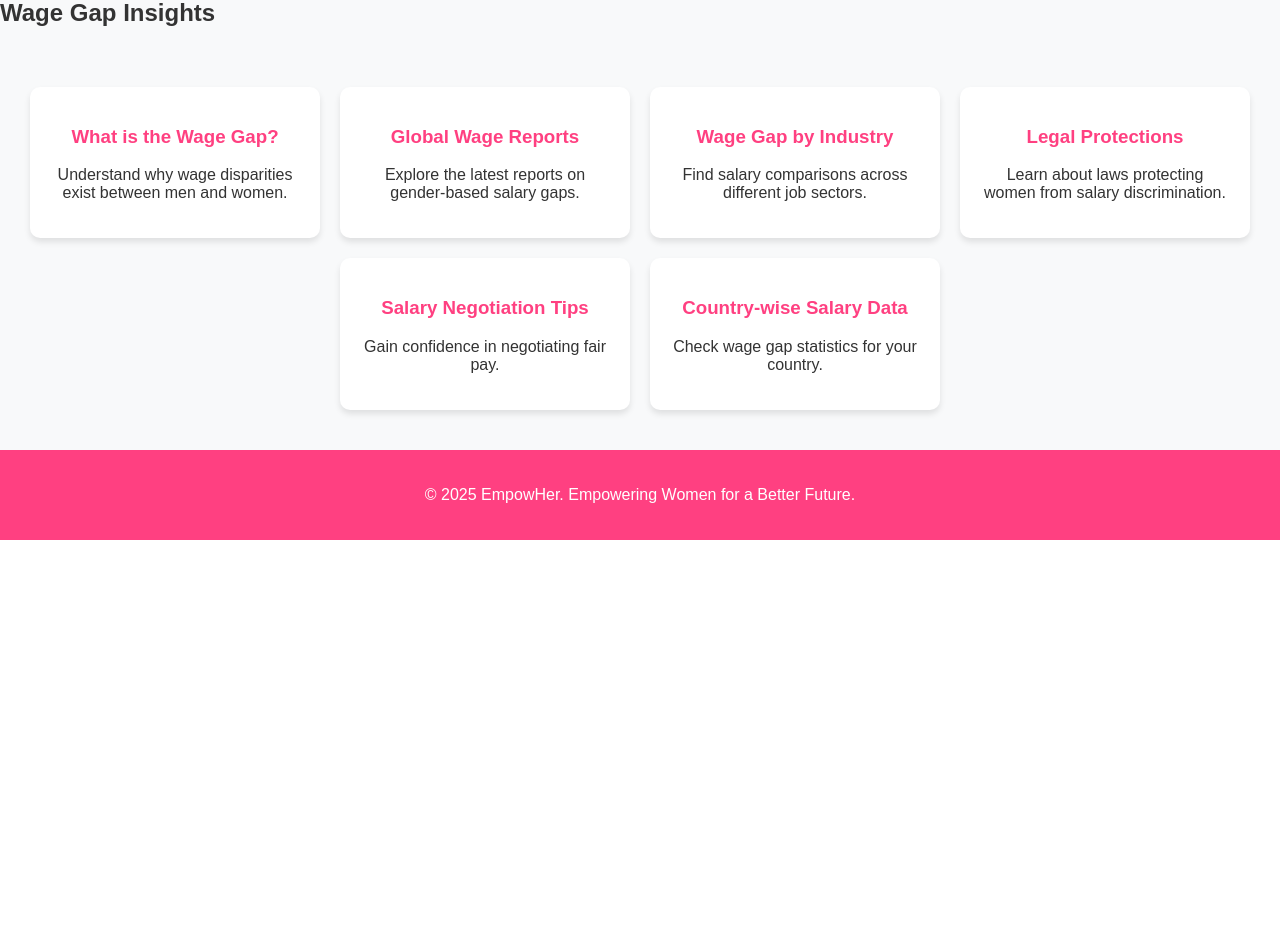
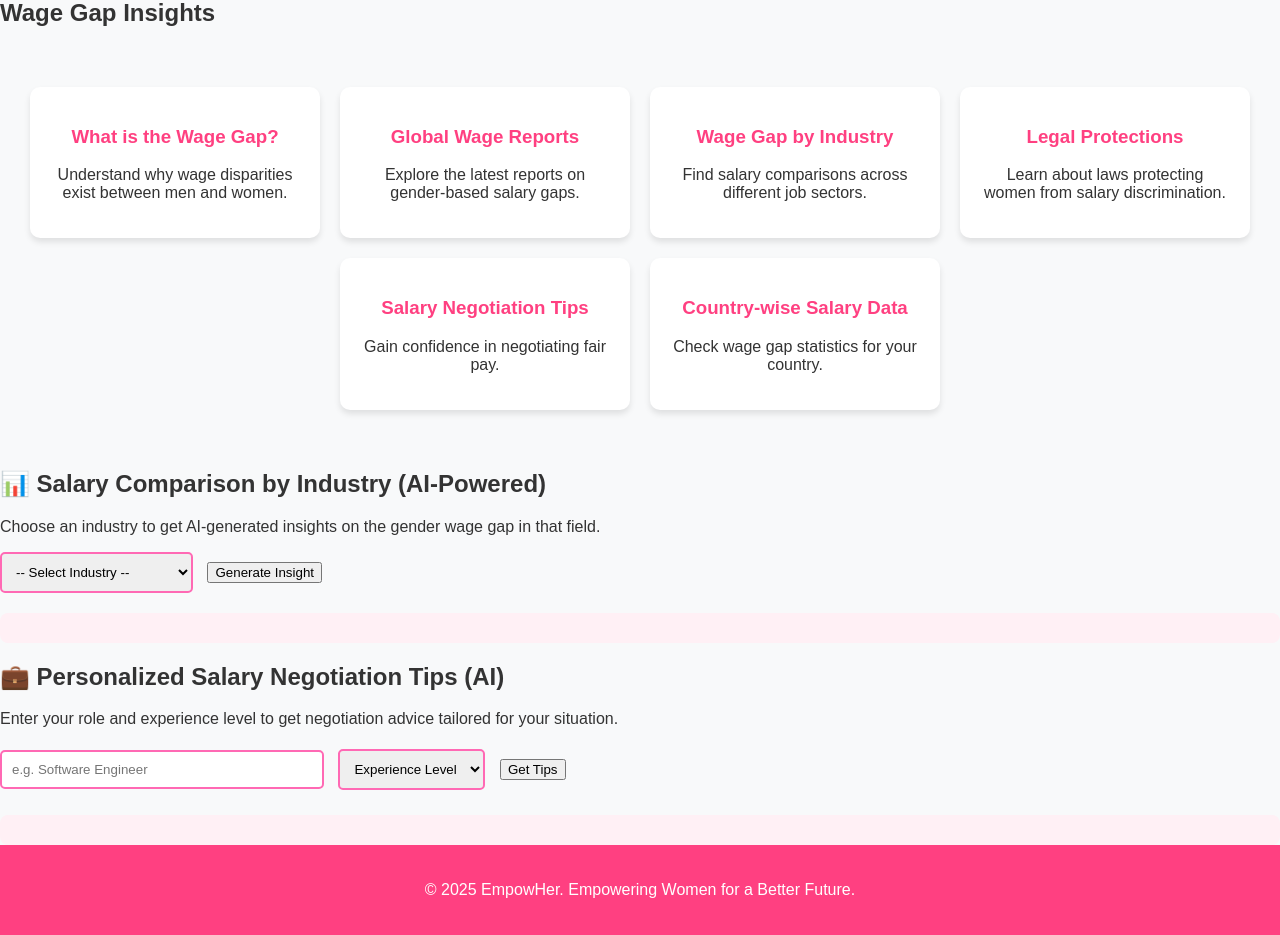
Before and after one commit to KhurramRashid6893/5_EmpowHer, a Flask app: page /wage_gap in a window 1280 px wide. Shown: the part 518-1453 px from the top of the page. Before the commit the page ends 1058 px from the top, so only its background shows below. Run offline with Flask 3, Linux system fonts and the light colour scheme.

Commit message:
Update wage_gap.html

```diff
--- a/templates/wage_gap.html
+++ b/templates/wage_gap.html
@@ -20,34 +20,59 @@
 <div class="info-section">
     <h2>Wage Gap Insights</h2>
     <div class="card-container">
-        <div class="card">
-            <h3><a href="https://www.epi.org/publication/what-is-the-gender-pay-gap-and-is-it-real/" target="_blank">What is the Wage Gap?</a></h3>
-            <p>Understand why wage disparities exist between men and women.</p>
-        </div>
-        <div class="card">
-            <h3><a href="https://www.weforum.org/reports/global-gender-gap-report-2023" target="_blank">Global Wage Reports</a></h3>
-            <p>Explore the latest reports on gender-based salary gaps.</p>
-        </div>
-        <div class="card">
-            <h3><a href="https://www.payscale.com/gender-pay-gap" target="_blank">Wage Gap by Industry</a></h3>
-            <p>Find salary comparisons across different job sectors.</p>
-        </div>
-        <div class="card">
-            <h3><a href="https://www.unwomen.org/en/news/stories/2022/3/explainer-what-you-should-know-about-the-gender-pay-gap" target="_blank">Legal Protections</a></h3>
-            <p>Learn about laws protecting women from salary discrimination.</p>
-        </div>
-        <div class="card">
-            <h3><a href="https://www.aauw.org/resources/research/simple-truth/" target="_blank">Salary Negotiation Tips</a></h3>
-            <p>Gain confidence in negotiating fair pay.</p>
-        </div>
-        <div class="card">
-            <h3><a href="https://gender-pay-gap.service.gov.uk/" target="_blank">Country-wise Salary Data</a></h3>
-            <p>Check wage gap statistics for your country.</p>
-        </div>
+        <!-- Cards with wage gap info -->
+        <div class="card"><h3><a href="https://www.epi.org/publication/what-is-the-gender-pay-gap-and-is-it-real/" target="_blank">What is the Wage Gap?</a></h3><p>Understand why wage disparities exist between men and women.</p></div>
+        <div class="card"><h3><a href="https://www.weforum.org/reports/global-gender-gap-report-2023" target="_blank">Global Wage Reports</a></h3><p>Explore the latest reports on gender-based salary gaps.</p></div>
+        <div class="card"><h3><a href="https://www.payscale.com/gender-pay-gap" target="_blank">Wage Gap by Industry</a></h3><p>Find salary comparisons across different job sectors.</p></div>
+        <div class="card"><h3><a href="https://www.unwomen.org/en/news/stories/2022/3/explainer-what-you-should-know-about-the-gender-pay-gap" target="_blank">Legal Protections</a></h3><p>Learn about laws protecting women from salary discrimination.</p></div>
+        <div class="card"><h3><a href="https://www.aauw.org/resources/research/simple-truth/" target="_blank">Salary Negotiation Tips</a></h3><p>Gain confidence in negotiating fair pay.</p></div>
+        <div class="card"><h3><a href="https://gender-pay-gap.service.gov.uk/" target="_blank">Country-wise Salary Data</a></h3><p>Check wage gap statistics for your country.</p></div>
     </div>
 </div>
 
-<!-- JavaScript for Search Functionality -->
+<!-- 📊 AI-Powered Industry Wage Gap Analysis -->
+<div class="info-section">
+    <h2>📊 Salary Comparison by Industry (AI-Powered)</h2>
+    <p>Choose an industry to get AI-generated insights on the gender wage gap in that field.</p>
+
+    <select id="industry-select" style="padding: 10px; border: 2px solid #ff69b4; border-radius: 5px;">
+        <option value="">-- Select Industry --</option>
+        <option value="Technology">Technology</option>
+        <option value="Healthcare">Healthcare</option>
+        <option value="Education">Education</option>
+        <option value="Finance">Finance</option>
+        <option value="Media and Entertainment">Media and Entertainment</option>
+        <option value="Engineering">Engineering</option>
+        <option value="Retail">Retail</option>
+        <option value="Legal">Legal</option>
+        <option value="Public Sector">Public Sector</option>
+    </select>
+    <button onclick="generateIndustryInsight()" style="margin-left: 10px;">Generate Insight</button>
+
+    <div id="industry-insight-result" style="margin-top: 20px; background: #fff0f5; padding: 15px; border-radius: 8px; white-space: pre-line;"></div>
+</div>
+
+<!-- 💼 AI-Powered Salary Negotiation Tips -->
+<div class="info-section">
+    <h2>💼 Personalized Salary Negotiation Tips (AI)</h2>
+    <p>Enter your role and experience level to get negotiation advice tailored for your situation.</p>
+
+    <input type="text" id="job-role" placeholder="e.g. Software Engineer" style="padding: 10px; margin: 5px 0; border: 2px solid #ff69b4; border-radius: 5px; width: 300px;">
+
+    <select id="experience-level" style="padding: 10px; margin: 5px 10px; border: 2px solid #ff69b4; border-radius: 5px;">
+        <option value="">Experience Level</option>
+        <option value="Entry-level">Entry-level</option>
+        <option value="Mid-level">Mid-level</option>
+        <option value="Senior-level">Senior-level</option>
+        <option value="Executive">Executive</option>
+    </select>
+
+    <button onclick="generateNegotiationTips()">Get Tips</button>
+
+    <div id="negotiation-tips-result" style="margin-top: 20px; background: #fff0f5; padding: 15px; border-radius: 8px; white-space: pre-line;"></div>
+</div>
+
+<!-- JavaScript Section -->
 <script>
     function searchGoogle() {
         let query = document.getElementById('search-input').value;
@@ -62,6 +87,65 @@
             window.open(`https://www.youtube.com/results?search_query=${query}`, '_blank');
         }
     }
+
+    function generateIndustryInsight() {
+        const industry = document.getElementById("industry-select").value;
+        const resultDiv = document.getElementById("industry-insight-result");
+
+        if (!industry) {
+            resultDiv.innerText = "Please select an industry to continue.";
+            return;
+        }
+
+        resultDiv.innerText = "Analyzing industry trends...";
+
+        const prompt = `Generate a brief AI-based insight on the gender wage gap in the ${industry} industry. Include causes, current trends, and actions being taken.`;
+
+        fetch("/ai_mentor", {
+            method: "POST",
+            headers: {
+                "Content-Type": "application/json"
+            },
+            body: JSON.stringify({ prompt: prompt })
+        })
+        .then(res => res.json())
+        .then(data => {
+            resultDiv.innerText = data.response;
+        })
+        .catch(() => {
+            resultDiv.innerText = "Oops! Something went wrong.";
+        });
+    }
+
+    function generateNegotiationTips() {
+        const role = document.getElementById("job-role").value;
+        const level = document.getElementById("experience-level").value;
+        const resultDiv = document.getElementById("negotiation-tips-result");
+
+        if (!role || !level) {
+            resultDiv.innerText = "Please provide both role and experience level.";
+            return;
+        }
+
+        resultDiv.innerText = "Fetching personalized negotiation tips...";
+
+        const prompt = `Provide salary negotiation advice for a ${level} ${role}. Focus on tips that can help address gender-based wage gaps.`;
+
+        fetch("/ai_mentor", {
+            method: "POST",
+            headers: {
+                "Content-Type": "application/json"
+            },
+            body: JSON.stringify({ prompt: prompt })
+        })
+        .then(res => res.json())
+        .then(data => {
+            resultDiv.innerText = data.response;
+        })
+        .catch(() => {
+            resultDiv.innerText = "Sorry, could not generate tips at the moment.";
+        });
+    }
 </script>
 
 {% endblock %}
```
